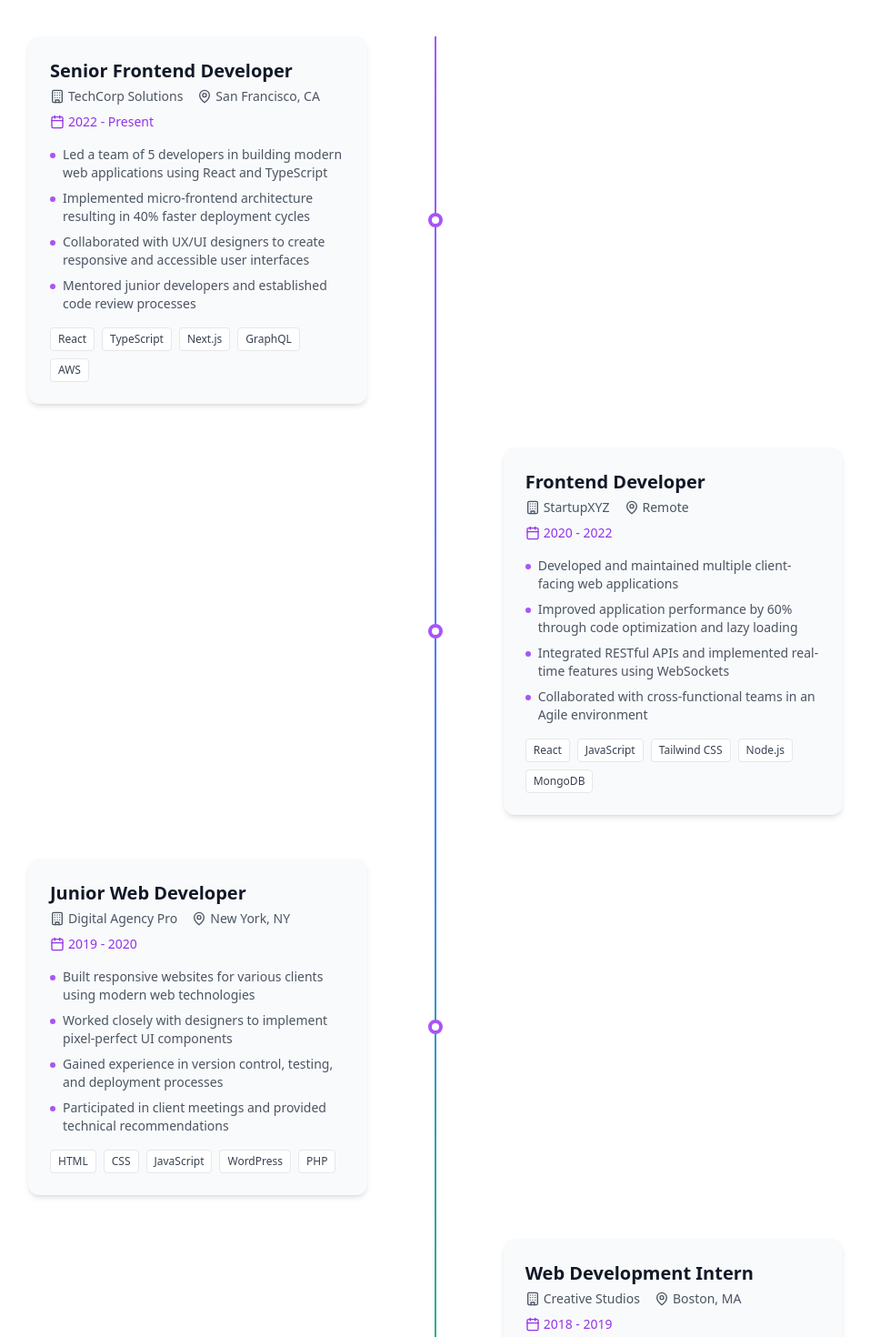
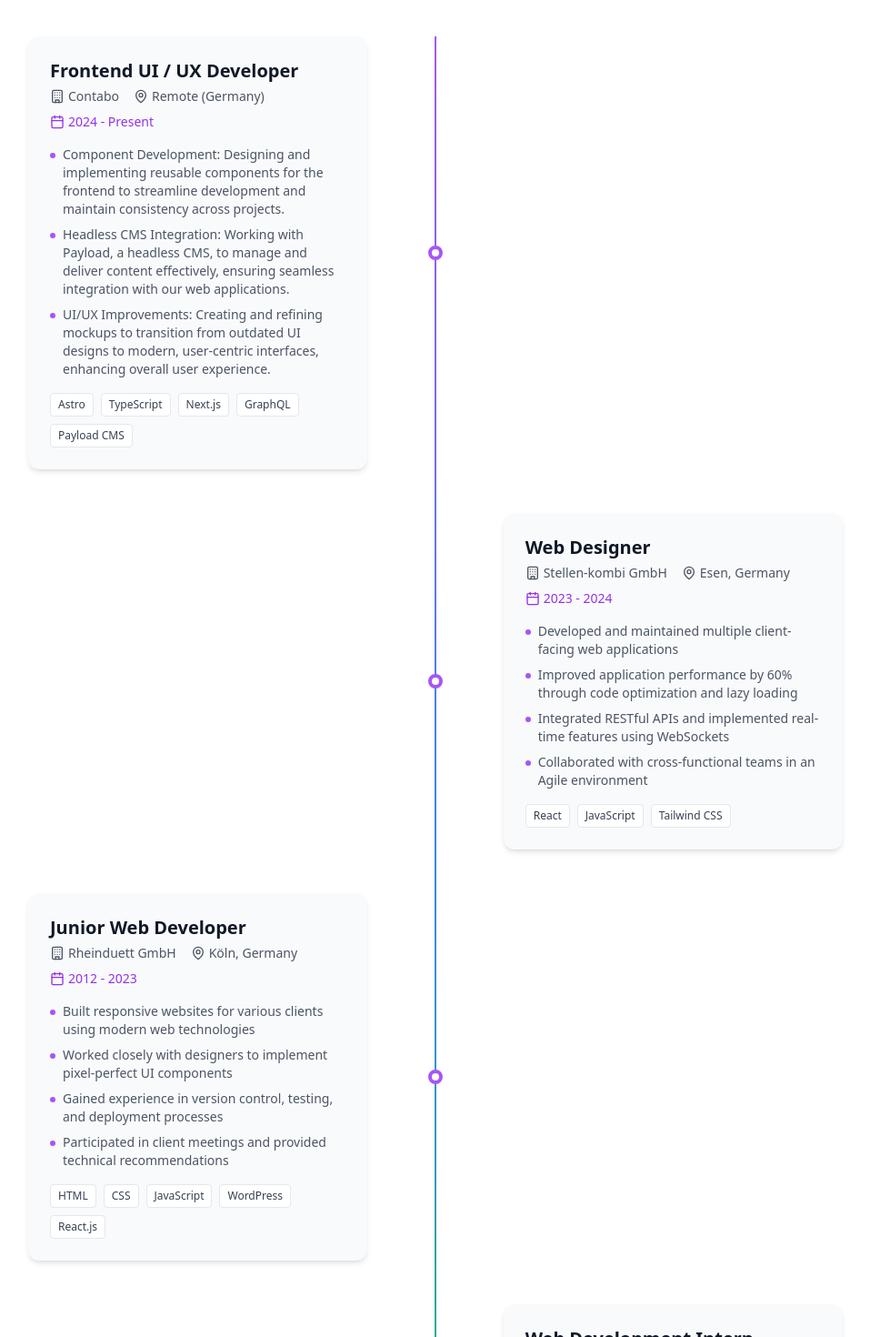
Before and after one commit to mkhaque1/khairul-portfolio-website, a React (Vite) app: page / in a window 1280 px wide. Shown: the part 2360-3830 px from the top of the page at 91% size, without its empty margins (161-1118 px from the left). Built offline with nearby package versions, Linux system fonts and the light colour scheme.

Commit message:
updated experiences

```diff
--- a/src/components/Experience.tsx
+++ b/src/components/Experience.tsx
@@ -5,59 +5,64 @@
 const Experience = () => {
   const experiences = [
     {
-      title: 'Senior Frontend Developer',
-      company: 'TechCorp Solutions',
-      location: 'San Francisco, CA',
-      period: '2022 - Present',
+      title: 'Frontend UI / UX Developer',
+      company: 'Contabo',
+      location: 'Remote (Germany)',
+      period: '2024 - Present',
       description: [
-        'Led a team of 5 developers in building modern web applications using React and TypeScript',
-        'Implemented micro-frontend architecture resulting in 40% faster deployment cycles',
-        'Collaborated with UX/UI designers to create responsive and accessible user interfaces',
-        'Mentored junior developers and established code review processes',
+        'Component Development: Designing and implementing reusable components for the frontend to streamline development and maintain consistency across projects.',
+        'Headless CMS Integration: Working with Payload, a headless CMS, to manage and deliver content effectively, ensuring seamless integration with our web applications.',
+        'UI/UX Improvements: Creating and refining mockups to transition from outdated UI designs to modern, user-centric interfaces, enhancing overall user experience.',
       ],
-      technologies: ['React', 'TypeScript', 'Next.js', 'GraphQL', 'AWS'],
+      technologies: [
+        'Astro',
+        'TypeScript',
+        'Next.js',
+        'GraphQL',
+        'Payload CMS',
+      ],
       color: 'bg-purple-500',
     },
     {
-      title: 'Frontend Developer',
-      company: 'StartupXYZ',
-      location: 'Remote',
-      period: '2020 - 2022',
+      title: 'Web Designer',
+      company: 'Stellen-kombi GmbH',
+      location: 'Esen, Germany',
+      period: '2023 - 2024',
       description: [
         'Developed and maintained multiple client-facing web applications',
         'Improved application performance by 60% through code optimization and lazy loading',
         'Integrated RESTful APIs and implemented real-time features using WebSockets',
         'Collaborated with cross-functional teams in an Agile environment',
       ],
-      technologies: ['React', 'JavaScript', 'Tailwind CSS', 'Node.js', 'MongoDB'],
+      technologies: ['React', 'JavaScript', 'Tailwind CSS'],
       color: 'bg-blue-500',
     },
     {
       title: 'Junior Web Developer',
-      company: 'Digital Agency Pro',
-      location: 'New York, NY',
-      period: '2019 - 2020',
+      company: 'Rheinduett GmbH',
+      location: 'Köln, Germany',
+      period: '2012 - 2023',
       description: [
         'Built responsive websites for various clients using modern web technologies',
         'Worked closely with designers to implement pixel-perfect UI components',
         'Gained experience in version control, testing, and deployment processes',
         'Participated in client meetings and provided technical recommendations',
       ],
-      technologies: ['HTML', 'CSS', 'JavaScript', 'WordPress', 'PHP'],
+      technologies: ['HTML', 'CSS', 'JavaScript', 'WordPress', 'React.js'],
       color: 'bg-green-500',
     },
     {
       title: 'Web Development Intern',
-      company: 'Creative Studios',
-      location: 'Boston, MA',
-      period: '2018 - 2019',
+      company: 'Braintrust',
+      location: 'Bremen, Germany',
+      period: '2022',
       description: [
         'Assisted in developing company website and internal tools',
         'Gained hands-on experience with modern web development workflows',
         'Learned about responsive design principles and cross-browser compatibility',
         'Contributed to open-source projects and company technical blog',
       ],
-      technologies: ['HTML', 'CSS', 'JavaScript', 'Git', 'Bootstrap'],
+      technologies: ['HTML', 'CSS', 'JavaScript', 'Git', 'TypeScript'],
       color: 'bg-pink-500',
     },
   ];
@@ -105,7 +110,8 @@
             className="text-xl text-gray-600 dark:text-gray-400 max-w-3xl mx-auto"
             variants={itemVariants}
           >
-            My professional journey in frontend development and the impactful projects I've worked on
+            My professional journey in frontend development and the impactful
+            projects I've worked on
           </motion.p>
         </motion.div>
 
@@ -162,7 +168,10 @@
                     {/* Description */}
                     <ul className="space-y-2 mb-4">
                       {exp.description.map((item, i) => (
-                        <li key={i} className="text-gray-600 dark:text-gray-400 text-sm flex items-start">
+                        <li
+                          key={i}
+                          className="text-gray-600 dark:text-gray-400 text-sm flex items-start"
+                        >
                           <span className="w-1.5 h-1.5 bg-purple-500 rounded-full mt-2 mr-2 flex-shrink-0"></span>
                           {item}
                         </li>
```
